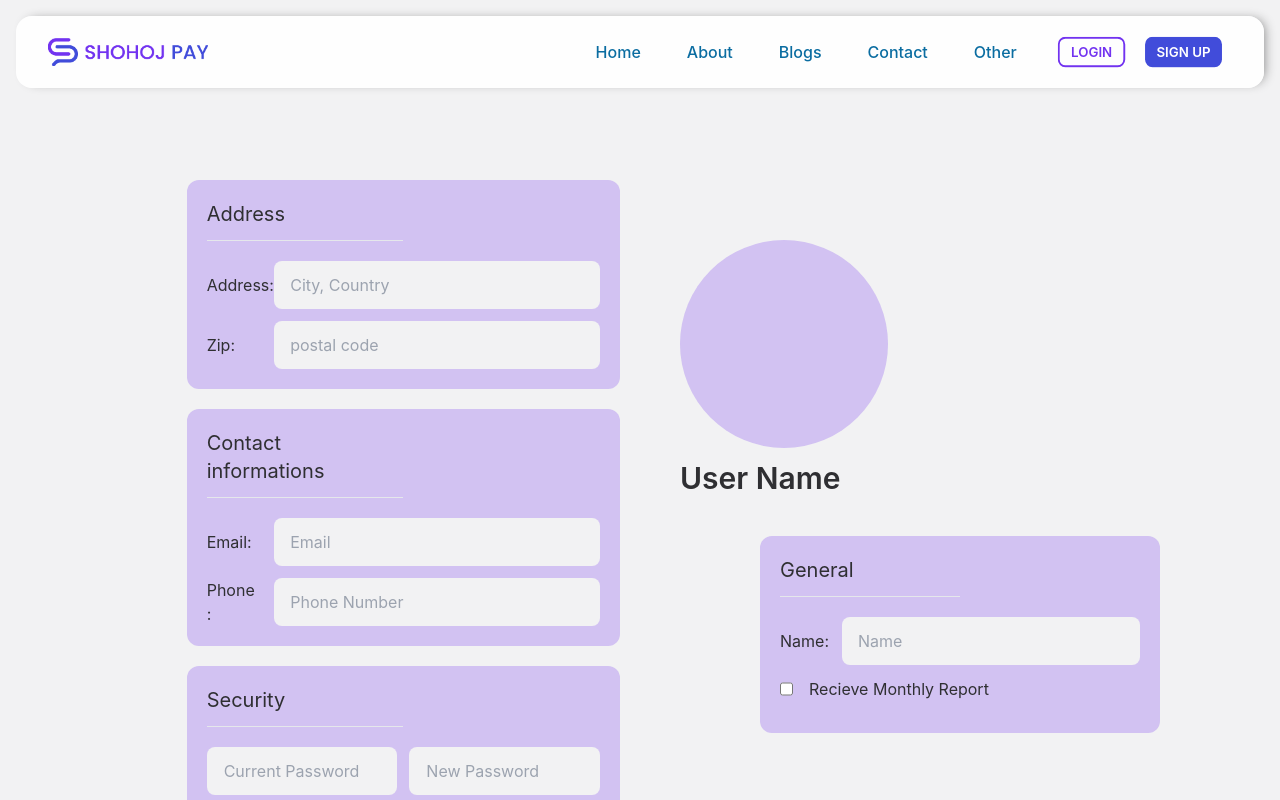
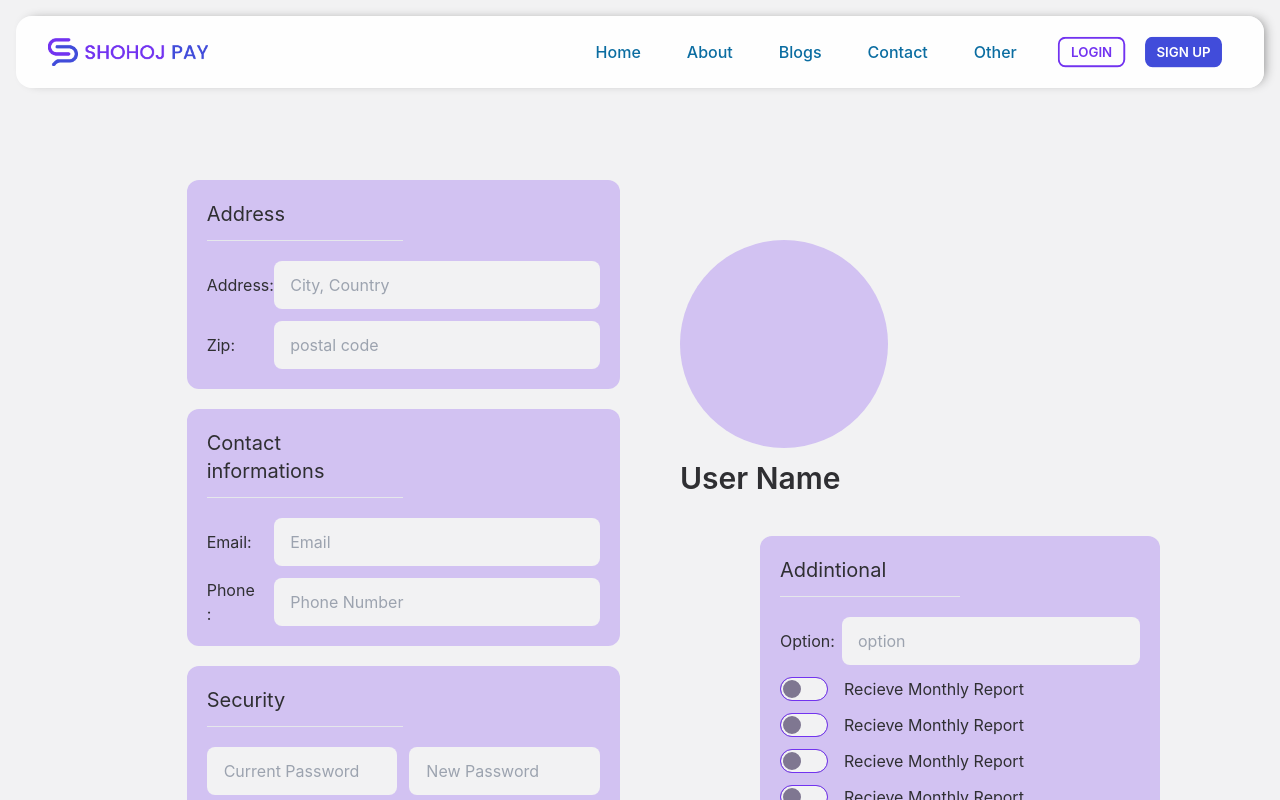
Before and after one commit to shahadat2772/shohoj-pay-client, a React (Create React App) app: page /settings in a window 1280 px wide. Shown: the top 800 px of the page. Built offline with nearby package versions, Linux system fonts and the light colour scheme; no server answers.

Commit message:
checkbox replaced with toggle

```diff
--- a/src/Components/Pages/Settings/Settings.js
+++ b/src/Components/Pages/Settings/Settings.js
@@ -20,7 +20,7 @@ const Settings = () => {
 
                     {/* title div */}
                     <div className='w-1/2 '>
-                        <h3 className='text-xl text-left mb-3'>General</h3>
+                        <h3 className='text-xl text-left mb-3'>Addintional </h3>
                         <hr></hr>
                     </div>
 
@@ -30,18 +30,28 @@ const Settings = () => {
 
                         {/* Name */}
                         <form className='grid grid-cols-1 lg:grid-cols-6 gap-3'>
-                            <label className="flex items-center ">Name:</label>
-                            <input className='input input-text border-none col-span-5' type="text" placeholder='Name' />
+                            <label className="flex items-center ">Option:</label>
+                            <input className='input input-text border-none col-span-5' type="text" placeholder='option' />
                         </form>
 
                         {/* email subscription  */}
                         <div className='flex space-x-4'>
-                            <input type={"checkbox"} className="checkbox-primary" /><p> Recieve Monthly Report</p>
+                            <input type={"checkbox"} className="toggle checkbox-secondary" /><p> Recieve Monthly Report</p>
                         </div>
-                        {/* currency */}
-                        <div>
+                        {/* email subscription  */}
+                        <div className='flex space-x-4'>
+                            <input type={"checkbox"} className="toggle checkbox-secondary" /><p> Recieve Monthly Report</p>
+                        </div>
+                        {/* email subscription  */}
+                        <div className='flex space-x-4'>
+                            <input type={"checkbox"} className="toggle checkbox-secondary" /><p> Recieve Monthly Report</p>
+                        </div>
+                        {/* email subscription  */}
+                        <div className='flex space-x-4'>
+                            <input type={"checkbox"} className="toggle checkbox-secondary" /><p> Recieve Monthly Report</p>
+                        </div>
 
-                        </div>
+
 
                     </div>
 
```
